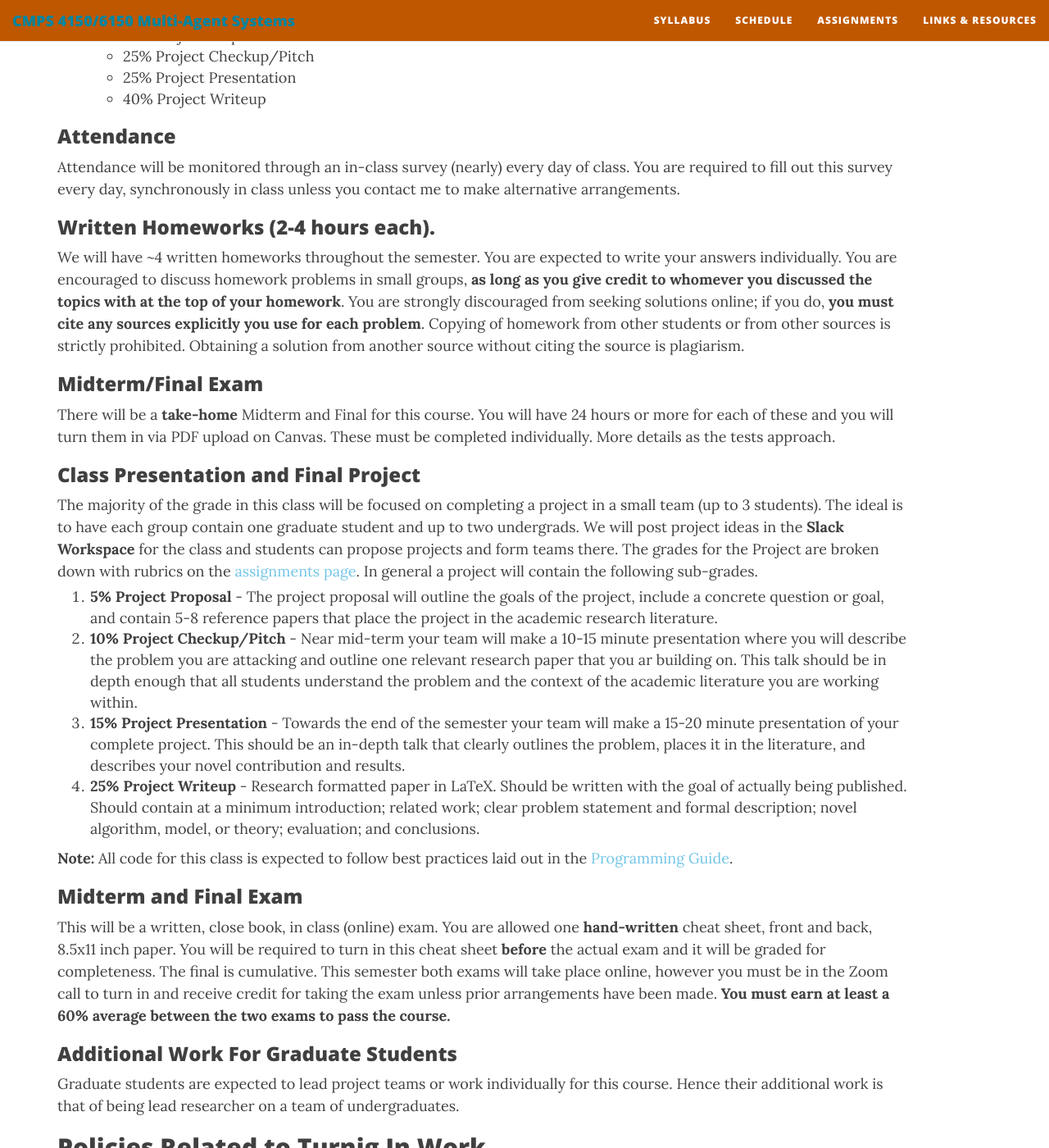
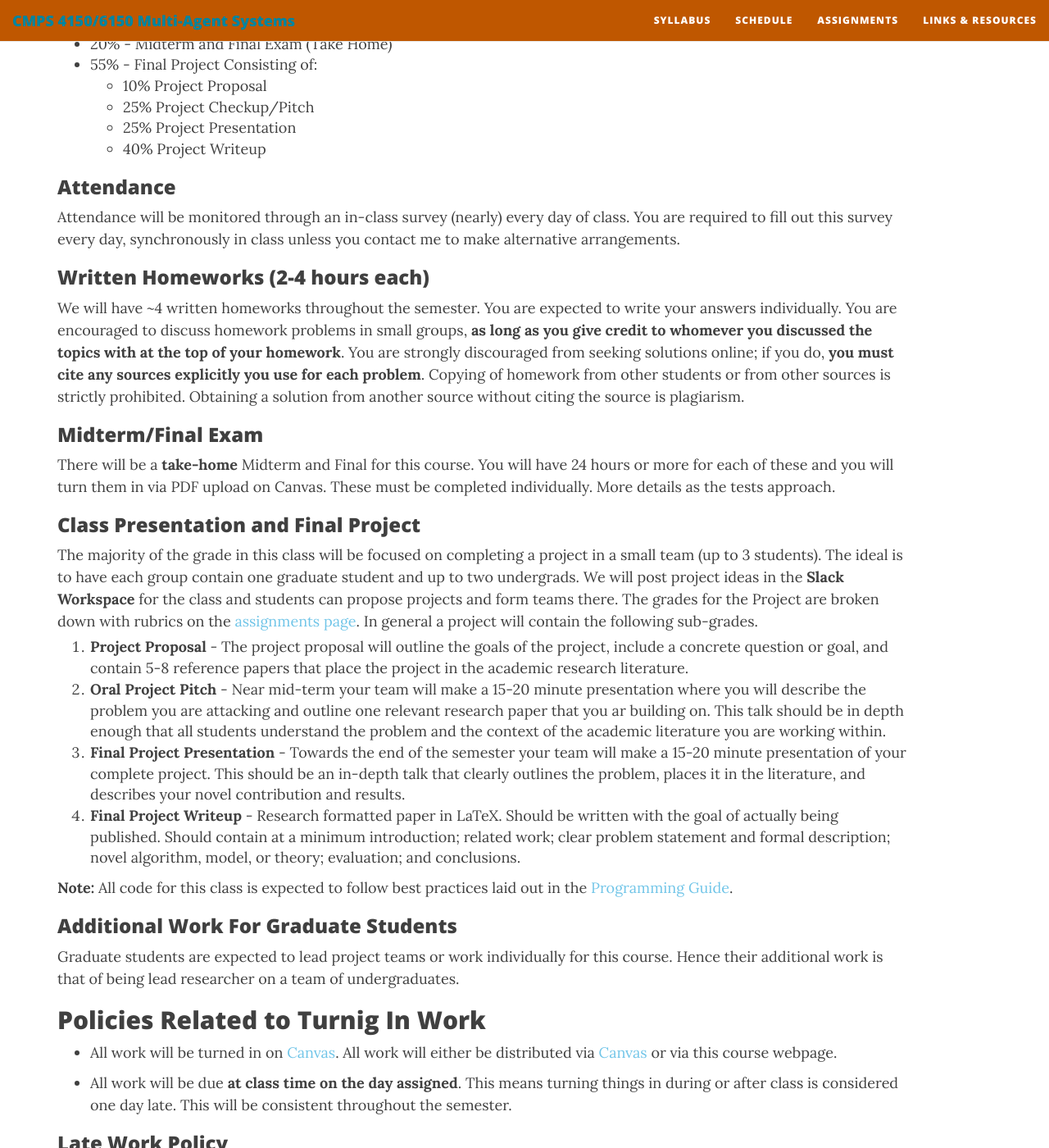
Before and after one commit to nmattei/cmps4150, a Jekyll site: the page built from syllabus.md, in a window 1280 px wide and 1400 px high, scrolled down 2761 px. Shown: the whole window at 82% size. Built offline with Jekyll 4.4.1, drawn with Linux system fonts in a browser that asks for light colours; nearby versions of some CDN libraries; some of the changed text lies outside the part shown.

Commit message:
updated documents

```diff
--- a/syllabus.md
+++ b/syllabus.md
@@ -5,12 +5,14 @@ subtitle: CMPS 4150/6150 Multi-Agent Systems
 published: true
 ---
 # MultiAgent Systems
+
 * CMPS-4150/6150: Introduction to Artificial Intelligence
 * Tulane University
 * 3 Credit Hours
 * Prerequisite Courses: CMPS 2200 Introduction to Algorithms
 
 ## Time and Location
+
 * **Lectures:** Tuesdays and Thursdays
 * **Room:** Stanley Thomas Hall Room 302 ([Building 25](https://campusservices.tulane.edu/resources/map))
 * **Online:** All Lectures will also be available online, see [Tulane Canvas](https://tulane.instructure.com/) for details.
@@ -53,6 +61,7 @@ This course has two main goals. The first one is to give a broad overview of the
 ## Course Learning Outcomes
 
 At the conclusion of this course students will be able to:
+
 * Define and intelligent agent and be able to identify the different environmental factors at play in the design of an agent.
 * Be able to define and analyze a rational agent using techniques from cooperative and non-cooperative game theory.
 * Implement group decision making and aggregation methods via voting and judgement aggregation.
@@ -92,7 +101,7 @@ This course will consist of six distinct grading areas.  Note that all point val
 
 Attendance will be monitored through an in-class survey (nearly) every day of class. You are required to fill out this survey every day, synchronously in class unless you contact me to make alternative arrangements.
 
-### Written Homeworks (2-4 hours each).
+### Written Homeworks (2-4 hours each)
 
 We will have ~4 written homeworks throughout the semester.  You are expected to write your answers individually.  You are encouraged to discuss homework problems in small groups, **as long as you give credit to whomever you discussed the topics with at the top of your homework**.  You are strongly discouraged from seeking solutions online; if you do, **you must cite any sources explicitly you use for each problem**.  Copying of homework from other students or from other sources is strictly prohibited. Obtaining a solution from another source without citing the source is plagiarism.
 
@@ -103,16 +112,13 @@ There will be a **take-home** Midterm and Final for this course. You will have 2
 ### Class Presentation and Final Project
 
 The majority of the grade in this class will be focused on completing a project in a small team (up to 3 students). The ideal is to have each group contain one graduate student and up to two undergrads. We will post project ideas in the **Slack Workspace** for the class and students can propose projects and form teams there. The grades for the Project are broken down with rubrics on the [assignments page](./assignments.md). In general a project will contain the following sub-grades.
-1. **5% Project Proposal** - The project proposal will outline the goals of the project, include a concrete question or goal, and contain 5-8 reference papers that place the project in the academic research literature.
-2. **10% Project Checkup/Pitch** - Near mid-term your team will make a 10-15 minute presentation where you will describe the problem you are attacking and outline one relevant research paper that you ar building on. This talk should be in depth enough that all students understand the problem and the context of the academic literature you are working within.
-3. **15% Project Presentation** - Towards the end of the semester your team will make a 15-20 minute presentation of your complete project. This should be an in-depth talk that clearly outlines the problem, places it in the literature, and describes your novel contribution and results.
-4. **25% Project Writeup** - Research formatted paper in LaTeX. Should be written with the goal of actually being published. Should contain at a minimum introduction; related work; clear problem statement and formal description; novel algorithm, model, or theory; evaluation; and conclusions.
+
+1. **Project Proposal** - The project proposal will outline the goals of the project, include a concrete question or goal, and contain 5-8 reference papers that place the project in the academic research literature.
+2. **Oral Project Pitch** - Near mid-term your team will make a 15-20 minute presentation where you will describe the problem you are attacking and outline one relevant research paper that you ar building on. This talk should be in depth enough that all students understand the problem and the context of the academic literature you are working within.
+3. **Final Project Presentation** - Towards the end of the semester your team will make a 15-20 minute presentation of your complete project. This should be an in-depth talk that clearly outlines the problem, places it in the literature, and describes your novel contribution and results.
+4. **Final Project Writeup** - Research formatted paper in LaTeX. Should be written with the goal of actually being published. Should contain at a minimum introduction; related work; clear problem statement and formal description; novel algorithm, model, or theory; evaluation; and conclusions.
 
 **Note:** All code for this class is expected to follow best practices laid out in the [Programming Guide](./_projects/codingguide.md).
-
-### Midterm and Final Exam
-
-This will be a written, close book, in class (online) exam.  You are allowed one **hand-written** cheat sheet, front and back, 8.5x11 inch paper.  You will be required to turn in this cheat sheet **before** the actual exam and it will be graded for completeness. The final is cumulative.  This semester both exams will take place online, however you must be in the Zoom call to turn in and receive credit for taking the exam unless prior arrangements have been made. **You must earn at least a 60% average between the two exams to pass the course.**
 
 ### Additional Work For Graduate Students
 
@@ -124,13 +130,13 @@ Graduate students are expected to lead project teams or work individually for th
 
 * All work will be due **at class time on the day assigned**.  This means turning things in during or after class is considered one day late.  This will be consistent throughout the semester.
 
-### Late Work Policy.
+### Late Work Policy
 
 All work must be turned in on time unless explicit consent for outstanding circumstances is given beforehand (or in the case of illness, with a documented absence after).  Any late work will be penalized at **10% of the total assignment value per day up to 5 days late, after which it will not be accepted**.  The exception to this rule is if work solutions are presented in class (as is the case with labs and quizzes).  **After the work is presented in class, no late work will be accepted.**
 
-### Late Tokens.
+### Late Tokens
 
-At the start of this semester you each are holding **3 late tokens** which can be redeemed at any time for **programming projects and homeworks**.  Each token is worth one additional day, to use at your discretion.  These tokens will be automatically applied and you do not need to let us know.  These tokens have no cash value.  If you are still holding tokens at the end of the semester they will automatically be converted to 1% bonus points on your **projects** grade.
+At the start of this semester you each are holding **3 late tokens** which can be redeemed at any time for **homeworks only**.  Each token is worth one additional day, to use at your discretion.  These tokens will be automatically applied and you do not need to let us know.  These tokens have no cash value.  If you are still holding tokens at the end of the semester they will automatically be converted to 1% bonus points on your **homeworks** grade.
 
 ## Final Grade Policy.
 
```
Also changed, not shown: other parts of syllabus.md (+8 -2 lines), isolation.md (deleted, +0 -54 lines).
